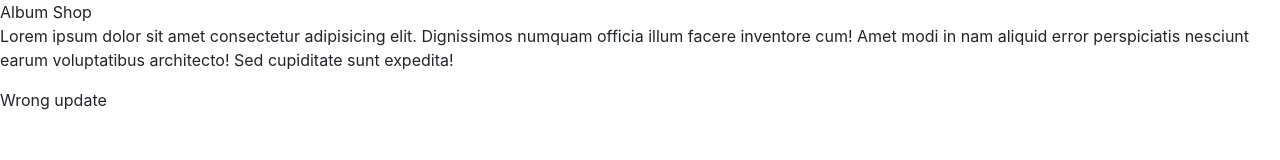
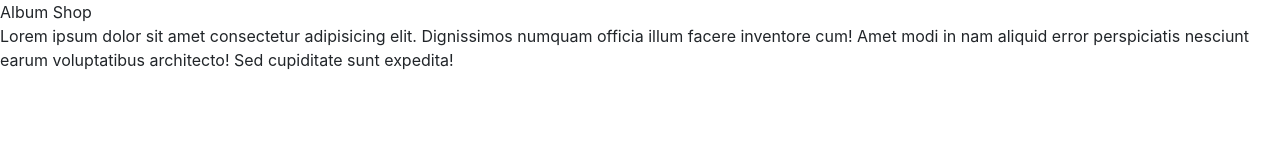
Before and after one commit to LaiTheDat/DuAnGit, a plain HTML site: page index.html in a window 1280 px wide. Drawn offline with nearby package versions, Linux system fonts and the light colour scheme.

Commit message:
Revert "Wrong update"
This reverts commit b1c36fcbba480e44506a4e74eaf63db67923a341.

```diff
--- a/index.html
+++ b/index.html
@@ -18,7 +18,6 @@
     <section class="banner">
         <div>Album Shop</div>
         <p>Lorem ipsum dolor sit amet consectetur adipisicing elit. Dignissimos numquam officia illum facere inventore cum! Amet modi in nam aliquid error perspiciatis nesciunt earum voluptatibus architecto! Sed cupiditate sunt expedita!</p>
-        <a>Wrong update</a>
     </section>
 
     <script src="https://cdn.jsdelivr.net/npm/jquery@3.5.1/dist/jquery.slim.min.js"
```
